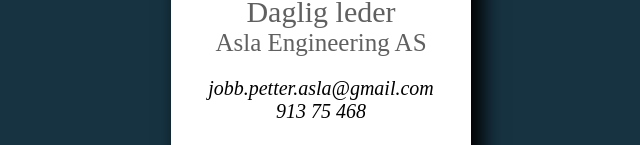
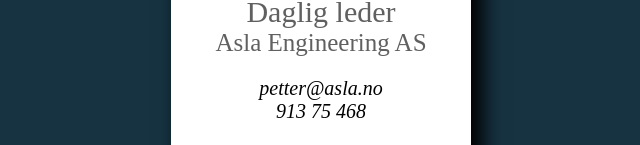
Before and after one commit to petterasla/asla, a React (Create React App) app in the folder asla-app/: page /contact in a window 1280 px wide. Shown: the part 681-826 px from the top of the page, without its empty margins (319-959 px from the left). Built offline with nearby package versions, Linux system fonts and the light colour scheme.

Commit message:
update email

```diff
--- a/asla-app/src/pages/Contact/Contact.tsx
+++ b/asla-app/src/pages/Contact/Contact.tsx
@@ -10,7 +10,7 @@
                 <p className="name">Petter F. Asla</p>
                 <p className="title">Daglig leder</p>
                 <p className="title-company">Asla Engineering AS</p>
-                <p className="email">jobb.petter.asla@gmail.com </p>
+                <p className="email">petter@asla.no</p>
                 <p className="phone">913 75 468</p>
                 <div className={"contact-logo"} >
                     <a href="#"><i className="fa fa-dribbble"></i></a>
```
